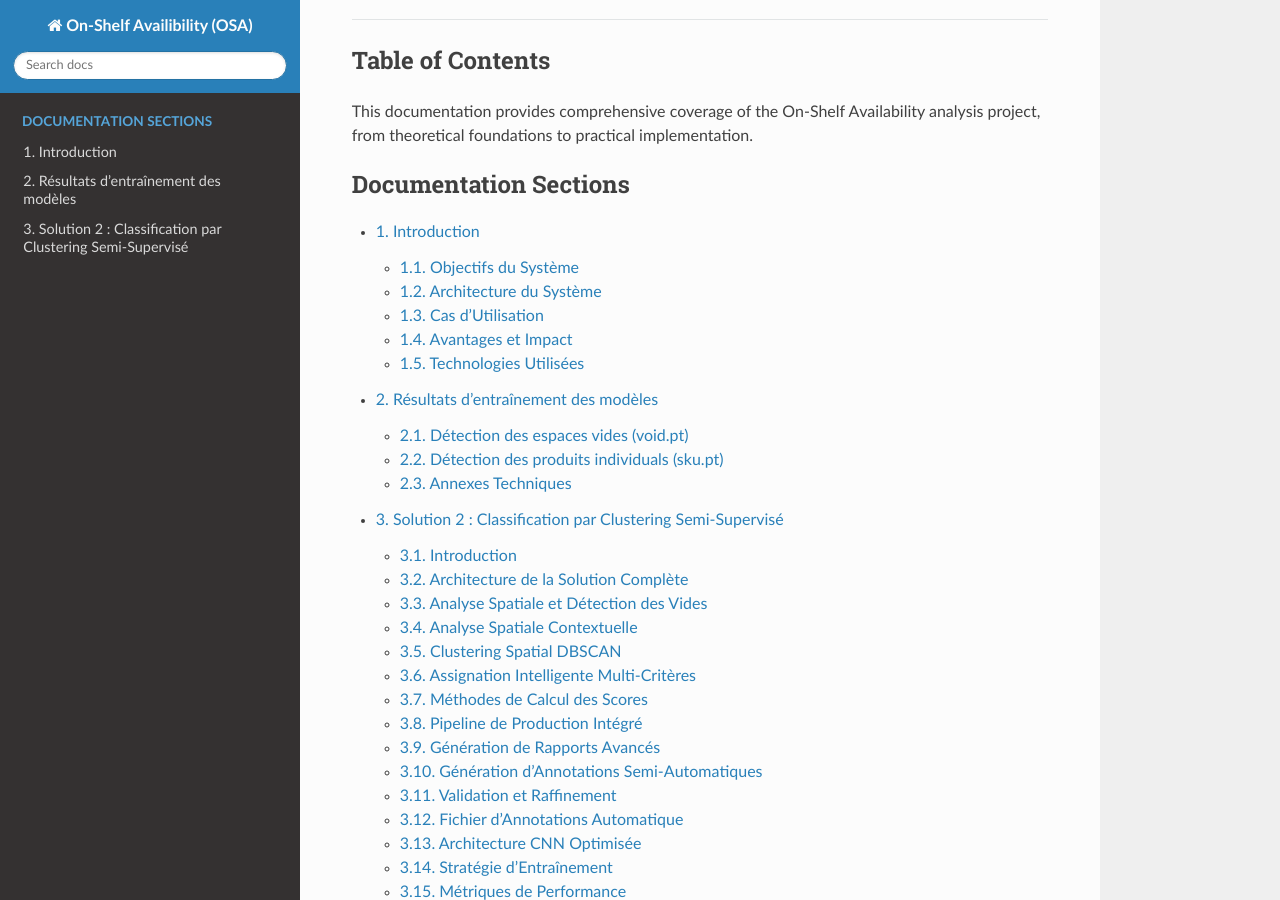
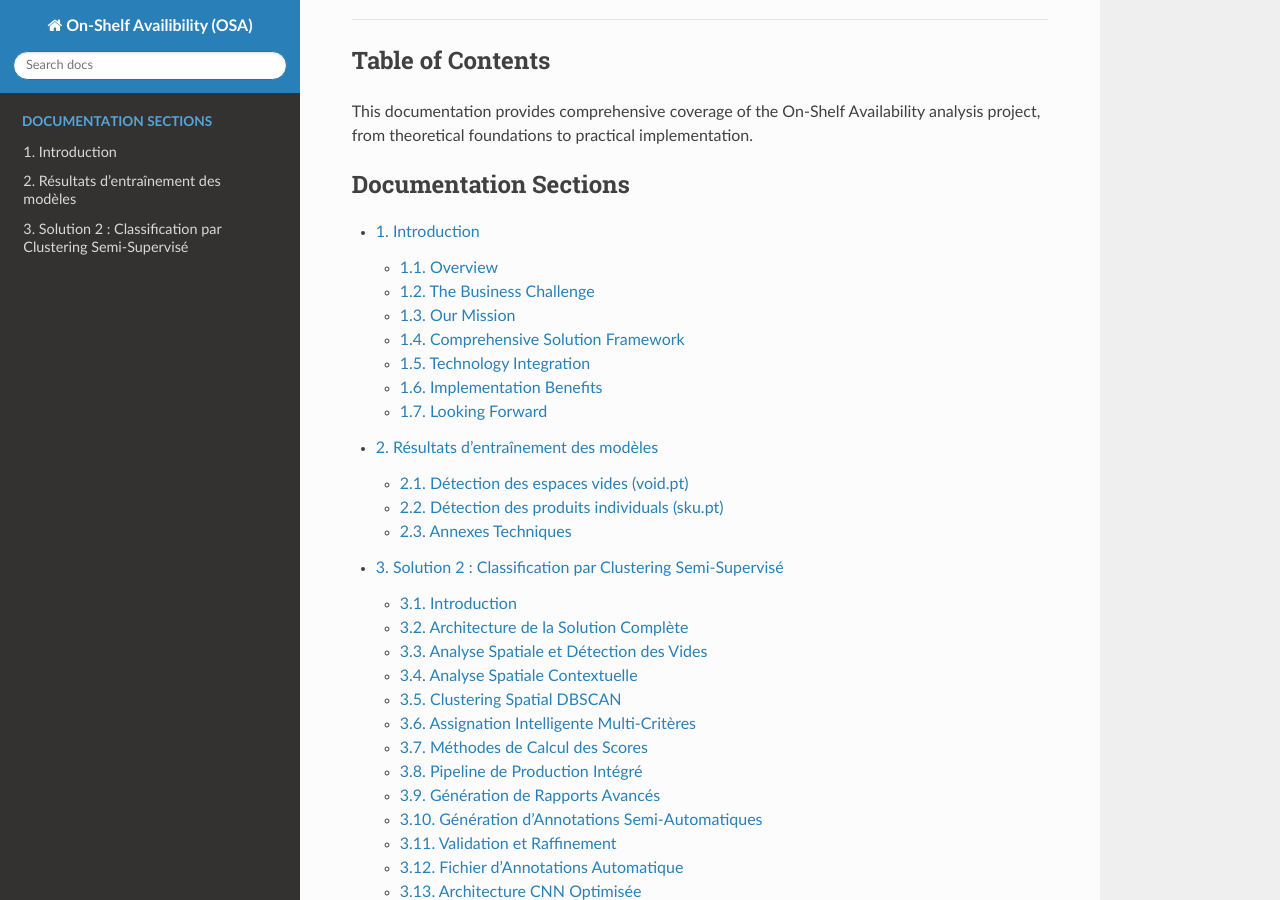
Before and after one commit to Amine-te/OSA_app, a Sphinx documentation site: the page built from docs/source/index.rst, in a window 1280 px wide and 900 px high, scrolled down 1464 px. Built offline with Sphinx 7.4.7 and the Read the Docs theme 3.1.0, drawn with Linux system fonts in a browser that asks for light colours; pages that are not in the unit, such as notebooks, are missing from menus; some of the changed lines change nothing that is shown.

Commit message:
update docs/source

```diff
--- a/docs/source/introduction.rst
+++ b/docs/source/introduction.rst
@@ -1,132 +1,174 @@
 Introduction
-=================================================
+============
 
+Overview
+--------
 
-Le système de détection On-Shelf Availability (OSA) est une solution avancée de vision par ordinateur conçue pour identifier automatiquement les espaces vides sur les rayons, détecter les étagères et reconnaître les produits présents dans un environnement commercial.
+In today's competitive retail landscape, **stockouts** represent one of the most critical challenges facing retailers worldwide. Undetected stock ruptures not only result in immediate revenue losses but also create cascading effects that can permanently damage customer relationships and brand loyalty. Our **OSA (Out of Stock Alert)** project addresses this fundamental challenge through the development of an intelligent, automated detection system that revolutionizes how retailers manage their inventory visibility.
 
-Dans le secteur de la grande distribution et du commerce de détail, les ruptures de stock représentent un enjeu majeur pouvant entraîner jusqu'à 4% de pertes de ventes annuelles. Notre solution technologique permet aux détaillants d'optimiser la gestion des stocks, d'améliorer l'expérience client et de maximiser les ventes en assurant une disponibilité optimale des produits.
+.. raw:: html
 
-Le système OSA utilise des algorithmes d'intelligence artificielle de pointe pour analyser en temps réel l'état des rayons et fournir des informations précieuses aux gestionnaires de magasins.
+    <div style="display: flex; justify-content: center; gap: 20px;">
+        <div style="flex: 1; text-align: center;">
+            <img src="_static/Image4.png" width="100%">
+            <p><em>Figure 1: Out-of-stock scenario in aisle</em></p>
+        </div>
+        <div style="flex: 1; text-align: center;">
+            <img src="_static/Image3.png" width="100%">
+            <p><em>Figure 2: Shelf with missing products</em></p>
+        </div>
+    </div>
 
-Objectifs du Système
---------------------
+*Figure 1: Visual representation of stockout challenges in modern retail environments*
 
-Le système a été développé avec des objectifs précis pour répondre aux besoins spécifiques du secteur de la distribution :
+The Business Challenge
+----------------------
 
-- **Détecter les espaces vides sur les étagères** : Identification automatique des zones nécessitant un réapprovisionnement
-- **Identifier et localiser les étagères** : Cartographie précise de l'espace commercial pour un suivi optimal
-- **Reconnaître les produits présents** : Classification des articles présents sur les rayons
-- **Détecter les produits individuels** : Comptage précis des unités pour une gestion fine des stocks
-- **Générer des rapports en temps réel** : Documentation détaillée sur l'état des stocks pour faciliter la prise de décision
-- **Alerter le personnel** : Notifications automatiques en cas de rupture de stock pour une action rapide
+Stock ruptures in retail environments create a complex web of interconnected problems that extend far beyond simple inventory shortages. The economic impact of undetected stockouts is substantial and multifaceted:
 
-Architecture du Système
+**Economic Impact Analysis:**
+
+* **Revenue Loss**: Direct impact on business turnover due to unavailable products
+* **Opportunity Cost**: Lost sales that could have been captured with proper stock management
+* **Margin Reduction**: Decreased profitability from suboptimal inventory management
+* **Customer Loyalty Impact**: Long-term effects on customer retention and brand perception
+
+.. image:: images/economic_impact_graph.png
+   :alt: Economic impact visualization of stockouts
+   :align: center
+   :width: 70%
+
+*Figure 2: Economic impact trends showing the correlation between stockouts and business performance*
+
+**Critical Statistics:**
+
+The magnitude of this problem is highlighted by industry research findings:
+
+* **8%** average stockout rate across retail sectors
+* **4%** direct loss in revenue (CA) per stockout incident
+* **25%** of customers switch to competitor stores when faced with stockouts
+* **70%** of stockout detection still relies on manual processes
+
+.. image:: images/retail_statistics.png
+   :alt: Key statistics about retail stockouts
+   :align: center
+   :width: 60%
+
+*Figure 3: Industry statistics revealing the scope of the stockout problem*
+
+*Source: ECR, IRI, Nielsen retail sector studies*
+
+Our Mission
+-----------
+
+The OSA project is driven by a clear and ambitious mission: **to develop an intelligent system for automatic detection of stock ruptures and empty spaces on retail shelves**. This mission encompasses not just the technical challenge of detection, but the broader goal of transforming how retailers approach inventory management.
+
+.. image:: images/mission_overview.png
+   :alt: OSA project mission visualization
+   :align: center
+   :width: 75%
+
+*Figure 4: Visual representation of our mission to revolutionize stock detection*
+
+Our approach leverages cutting-edge **computer vision**, **artificial intelligence**, and **machine learning** technologies to create a comprehensive solution that operates in real-time, providing unprecedented visibility into shelf conditions across retail environments.
+
+Comprehensive Solution Framework
+--------------------------------
+
+The OSA system is built around five core solution pillars that work synergistically to address the multifaceted nature of stock management:
+
+**1. Real-Time Product Detection**
+   Advanced computer vision algorithms continuously monitor shelf conditions, identifying missing products with high accuracy and minimal false positives.
+
+**2. Empty Space Identification**
+   Sophisticated spatial analysis techniques detect and map empty areas on shelves, providing detailed insights into product placement and availability.
+
+**3. Personalized Recommendation Engine**
+   AI-driven recommendation systems that adapt to store-specific patterns, customer behavior, and seasonal variations to optimize stock replenishment strategies.
+
+**4. Staff Assistance Integration**
+   Seamless integration with existing store management systems to provide actionable insights and task prioritization for retail staff.
+
+**5. Stock Management Optimization**
+   Comprehensive analytics and predictive modeling to enhance overall inventory management efficiency and reduce future stockout incidents.
+
+.. image:: images/solution_framework.png
+   :alt: Comprehensive solution framework visualization
+   :align: center
+   :width: 85%
+
+*Figure 5: The five-pillar solution framework of the OSA system*
+
+Technology Integration
+----------------------
+
+The OSA system represents a convergence of multiple advanced technologies:
+
+**Computer Vision Pipeline:**
+- High-resolution image capture and processing
+- Object detection and classification algorithms
+- Spatial analysis and shelf mapping
+- Real-time monitoring capabilities
+
+**Artificial Intelligence Engine:**
+- Machine learning models trained on diverse retail environments
+- Pattern recognition for product identification
+- Predictive analytics for proactive stock management
+- Adaptive learning systems that improve over time
+
+**Data Analytics Platform:**
+- Real-time data processing and analysis
+- Historical trend analysis and reporting
+- Performance metrics and KPI tracking
+- Integration with existing retail management systems
+
+.. image:: images/technology_stack.png
+   :alt: Technology stack and integration overview
+   :align: center
+   :width: 80%
+
+*Figure 6: Technology integration architecture showing the interconnected systems*
+
+Implementation Benefits
 -----------------------
 
-Le système OSA repose sur une architecture modulaire comprenant quatre modèles de détection principaux qui fonctionnent en séquence pour assurer une analyse complète et précise des rayonnages.
+The OSA system delivers tangible benefits across multiple dimensions:
 
-.. code-block::
+**Operational Excellence:**
+- Reduced manual monitoring requirements
+- Improved staff productivity and task prioritization
+- Enhanced accuracy in stock level reporting
+- Streamlined inventory management processes
 
-    ┌─────────────────┐     ┌────────────────┐     ┌─────────────────┐     ┌───────────────────────────┐
-    │                 │     │                │     │                 │     │                           │
-    │  Détection des  │────▶│ Détection des  │────▶│ Détection des   │────▶│ Détection des produits    │
-    │    étagères     │     │     vides      │     │    produits     │     │     individuels           │
-    │   (shelf.pt)    │     │   (void.pt)    │     │  (products.pt)  │     │ (individual_products.pt)  │
-    │                 │     │                │     │                 │     │                           │
-    └─────────────────┘     └────────────────┘     └─────────────────┘     └───────────────────────────┘
-             │                     │                       │                           │
-             ▼                     ▼                       ▼                           ▼
-    ┌───────────────────────────────────────────────────────────────────────────────────────────────┐
-    │                                   Traitement des données                                      │
-    └───────────────────────────────────────────────────────────────────────────────────────────────┘
-                                              │
-                                              ▼
-    ┌───────────────────────────────────────────────────────────────────────────────────────────────┐
-    │                                 Génération des rapports                                       │
-    └───────────────────────────────────────────────────────────────────────────────────────────────┘
+**Financial Performance:**
+- Minimized revenue loss from stockouts
+- Improved profit margins through optimized inventory
+- Reduced operational costs through automation
+- Enhanced return on investment in inventory management
 
-Description des composants
-~~~~~~~~~~~~~~~~~~~~~~~~~~
+**Customer Experience:**
+- Improved product availability
+- Enhanced shopping experience
+- Increased customer satisfaction and loyalty
+- Reduced customer churn due to stockouts
 
-1. **Détection des étagères (shelf.pt)**
-   - Localise et délimite les structures d'étagères dans l'environnement commercial
-   - Utilise un modèle YOLOv8 optimisé pour la reconnaissance de structures commerciales
-   - Fournit les coordonnées précises pour les analyses subséquentes
+**Strategic Advantages:**
+- Data-driven decision making capabilities
+- Competitive advantage through superior stock management
+- Scalable solution adaptable to various retail formats
+- Future-ready platform for continued innovation
 
-2. **Détection des vides (void.pt)**
-   - Analyse les sections d'étagères identifiées pour repérer les espaces vides
-   - Emploie un algorithme de segmentation sémantique pour différencier les zones occupées et inoccupées
-   - Calcule le pourcentage d'espace vide par rayon
+Looking Forward
+---------------
 
-3. **Détection des produits (products.pt)**
-   - Identifie les catégories de produits présents sur les rayons
-   - Utilise un réseau de neurones convolutif entraîné sur une vaste base de données d'articles commerciaux
-   - Permet d'analyser la répartition des produits par catégorie
+The OSA project represents more than just a technological solution—it embodies a fundamental shift toward intelligent, automated retail operations. As we continue to develop and refine this system, we remain committed to pushing the boundaries of what's possible in retail technology while maintaining focus on practical, implementable solutions that deliver real value to retailers and their customers.
 
-4. **Détection des produits individuels (individual_products.pt)**
-   - Compte avec précision les unités individuelles de chaque produit
-   - Emploie des techniques de vision par ordinateur avancées pour distinguer les articles même en cas de chevauchement
-   - Fournit des données granulaires pour un inventaire précis
+The following sections of this documentation will provide detailed insights into the data architecture, technical specifications, implementation guidelines, and performance metrics that make the OSA system a comprehensive solution for modern retail challenges.
 
-5. **Traitement des données**
-   - Agrège et analyse les informations collectées par les différents modèles
-   - Applique des algorithmes de data mining pour extraire des insights pertinents
-   - Stocke les données structurées pour une exploitation ultérieure
+.. note::
+   This introduction provides the foundation for understanding the OSA system's capabilities and benefits. For detailed technical specifications and implementation details, please refer to the subsequent sections of this documentation.
 
-6. **Génération des rapports**
-   - Produit des rapports détaillés et personnalisables selon les besoins des utilisateurs
-   - Intègre des visualisations intuitives pour faciliter l'interprétation des données
-   - Permet l'export dans différents formats (PDF, CSV, JSON) pour une intégration avec d'autres systèmes
+----
 
-Cas d'Utilisation
------------------
-
-Notre système OSA s'adapte à différents scénarios d'utilisation dans le secteur de la distribution :
-
-- **Surveillance continue des rayons en magasin**
-  - Monitoring en temps réel de l'état des rayons
-  - Détection immédiate des anomalies ou des ruptures
-  - Suivi des tendances de consommation au cours de la journée
-
-- **Audit de merchandising**
-  - Évaluation précise du placement et de la présentation des produits
-  - Vérification de la conformité aux planogrammes
-  - Analyse de l'efficacité des stratégies de mise en rayon
-
-- **Optimisation de la chaîne d'approvisionnement**
-  - Anticipation des besoins de réapprovisionnement
-  - Réduction des délais entre la détection d'une rupture et son traitement
-  - Synchronisation avec les systèmes de gestion d'inventaire
-
-- **Analyse des performances commerciales**
-  - Corrélation entre la disponibilité des produits et les ventes
-  - Identification des produits à forte rotation
-  - Évaluation de l'impact des promotions sur l'état des stocks
-
-Avantages et Impact
--------------------
-
-L'implémentation de notre système OSA offre de nombreux avantages mesurables pour les commerces de détail :
-
-- **Réduction des pertes de ventes** : Diminution de 30% à 40% des situations de rupture de stock, se traduisant par une augmentation directe du chiffre d'affaires
-- **Amélioration de l'expérience client** : Satisfaction accrue des clients grâce à une disponibilité constante des produits recherchés
-- **Optimisation des processus** : Réduction de 50% du temps consacré aux contrôles manuels des stocks par le personnel
-- **Insights stratégiques** : Collecte de données précieuses sur les comportements d'achat et les tendances de consommation
-- **ROI rapide** : Retour sur investissement généralement observé dans les 6 à 12 mois suivant l'implémentation
-
-Notre solution s'intègre facilement dans l'infrastructure existante grâce à ses interfaces API standardisées et sa conception modulaire. Elle est évolutive et peut s'adapter aux besoins spécifiques de chaque client, qu'il s'agisse d'une petite surface de vente ou d'un hypermarché.
-
-
-Technologies Utilisées
------------------------
-
-Le système OSA s'appuie sur un ensemble de technologies de pointe pour offrir des performances optimales :
-
-- **Frameworks d'IA** : PyTorch, TensorFlow
-- **Vision par ordinateur** : OpenCV, YOLOv8,YOLOv11,DTER,CNN
-- **Traitement des données** : Python, Pandas, NumPy,Matplotlib,
-- **Interface utilisateur** : Steamlit
-- **Déploiement** :
-- **Stockage** :
-
-Ces technologies ont été sélectionnées pour leur robustesse, leur capacité à traiter des données en temps réel et leur facilité d'intégration dans des environnements commerciaux existants.
+**Next Section:** :doc:`data_documentation`
+   Explore the comprehensive data architecture, collection methodologies, and analytical frameworks that power the OSA system.
```
Also changed, not shown: docs/source/_static/000000017114.jpg (added), docs/source/_static/Image3.png (added), docs/source/_static/Image4.png (added), docs/source/_static/Three-ways-to-track-on-shelf-availability-text2.jpg (added).
